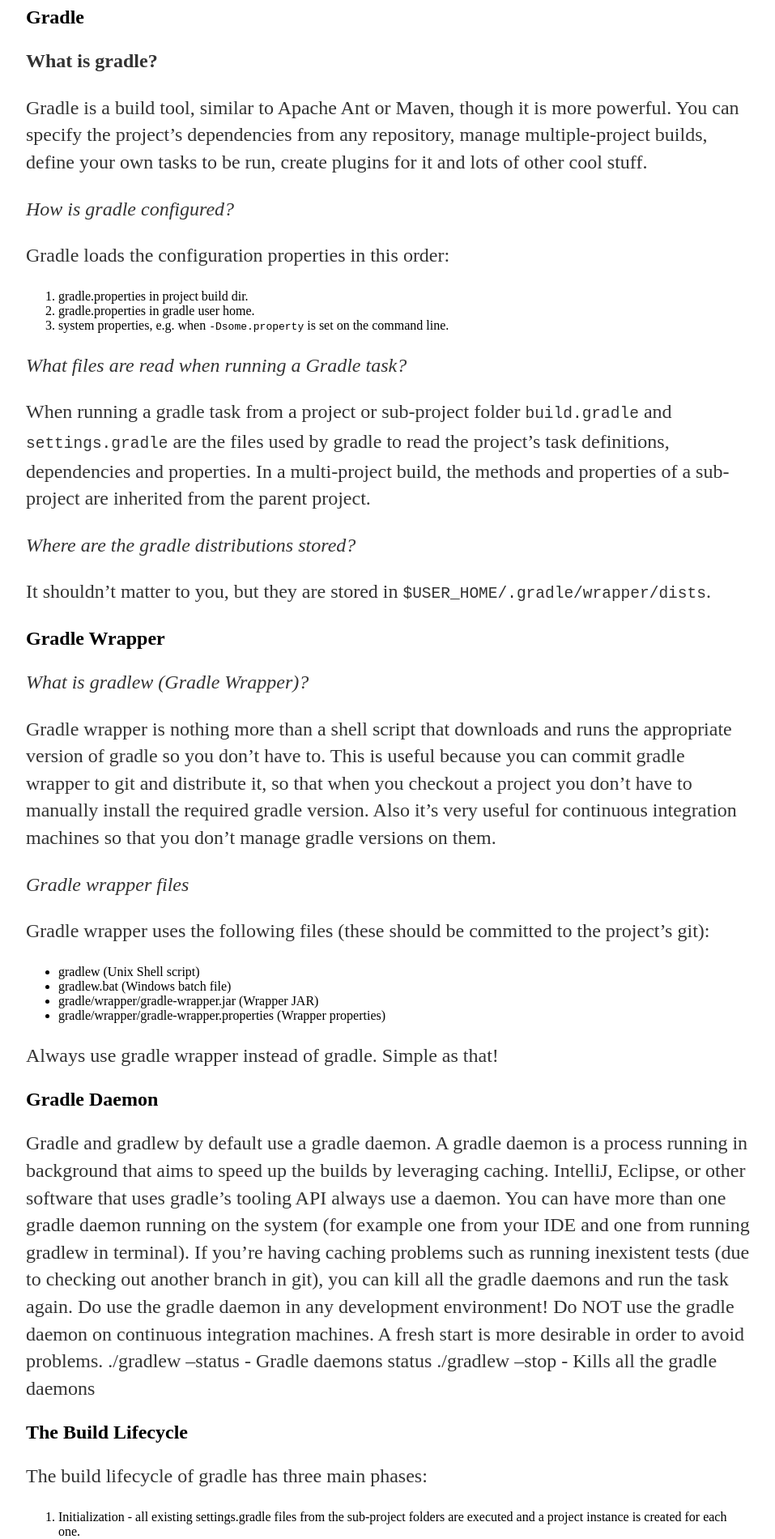
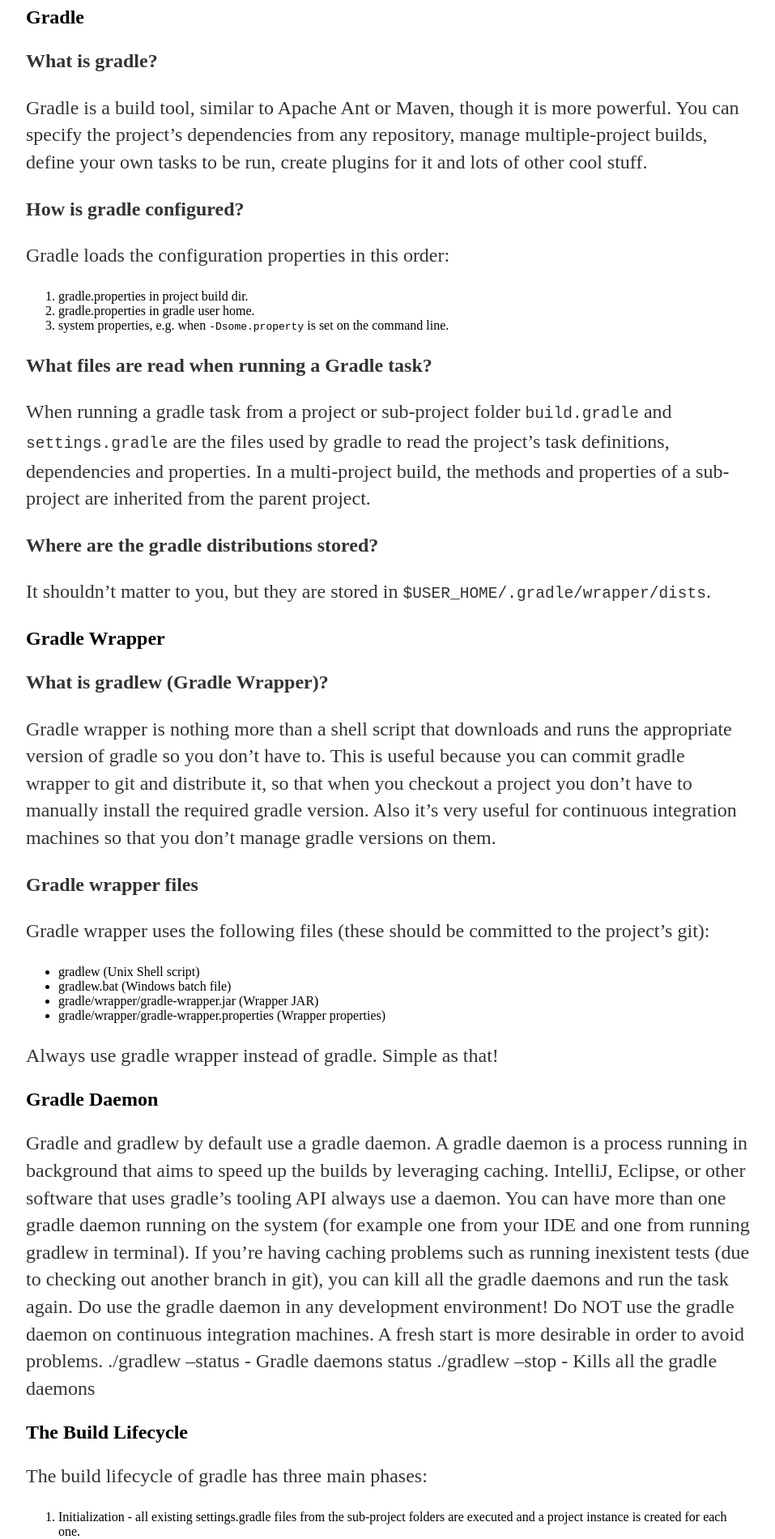
Before and after one commit to mihaicosareanu/mihaicosareanu.github.io, a Jekyll site: the page built from tutorial/getting-started-with-gradle.md, in a window 1280 px wide. Shown: the part 381-2281 px from the top of the page at 81% size, without its empty margins (160-1117 px from the left). Built offline with Jekyll 4.4.1, drawn with Linux system fonts in a browser that asks for light colours.

```diff
--- a/tutorial/getting-started-with-gradle.md
+++ b/tutorial/getting-started-with-gradle.md
@@ -14,7 +14,7 @@ I've had quite a lot of frustration working with gradle in big projects, especia
 
 Gradle is a build tool, similar to Apache Ant or Maven, though it is more powerful. You can specify the project's dependencies from any repository, manage multiple-project builds, define your own tasks to be run, create plugins for it and lots of other cool stuff.
 
-*How is gradle configured?*
+**How is gradle configured?**
 
 Gradle loads the configuration properties in this order:
 
@@ -22,21 +22,21 @@ Gradle loads the configuration properties in this order:
 2. gradle.properties in gradle user home.
 2. system properties, e.g. when `-Dsome.property` is set on the command line.
 
-*What files are read when running a Gradle task?*
+**What files are read when running a Gradle task?**
 
 When running a gradle task from a project or sub-project folder `build.gradle` and `settings.gradle` are the files used by gradle to read the project's task definitions, dependencies and properties. In a multi-project build, the methods and properties of a sub-project are inherited from the parent project.
 
-*Where are the gradle distributions stored?*
+**Where are the gradle distributions stored?**
 
 It shouldn't matter to you, but they are stored in `$USER_HOME/.gradle/wrapper/dists`.
 
 ## Gradle Wrapper
 
-*What is gradlew (Gradle Wrapper)?*
+**What is gradlew (Gradle Wrapper)?**
 
 Gradle wrapper is nothing more than a shell script that downloads and runs the appropriate version of gradle so you don't have to. This is useful because you can commit gradle wrapper to git and distribute it, so that when you checkout a project you don't have to manually install the required gradle version. Also it's very useful for continuous integration machines so that you don't manage gradle versions on them.
 
-*Gradle wrapper files*
+**Gradle wrapper files**
 
 Gradle wrapper uses the following files (these should be committed to the project's git):
 * gradlew (Unix Shell script)
@@ -91,7 +91,7 @@ These commands should be everything you need to get started with Gradle:
     ./gradlew -m dist test - prints the tasks without running them
     ./gradlew dist --no-daemon - do not use the daemon for the build
 
-Some of these commands *may not be available* depending on the version of gradle that you are using.
+Some of these commands **may not be available** depending on the version of gradle that you are using.
 
 ## Advanced - Further Reading
 
```
